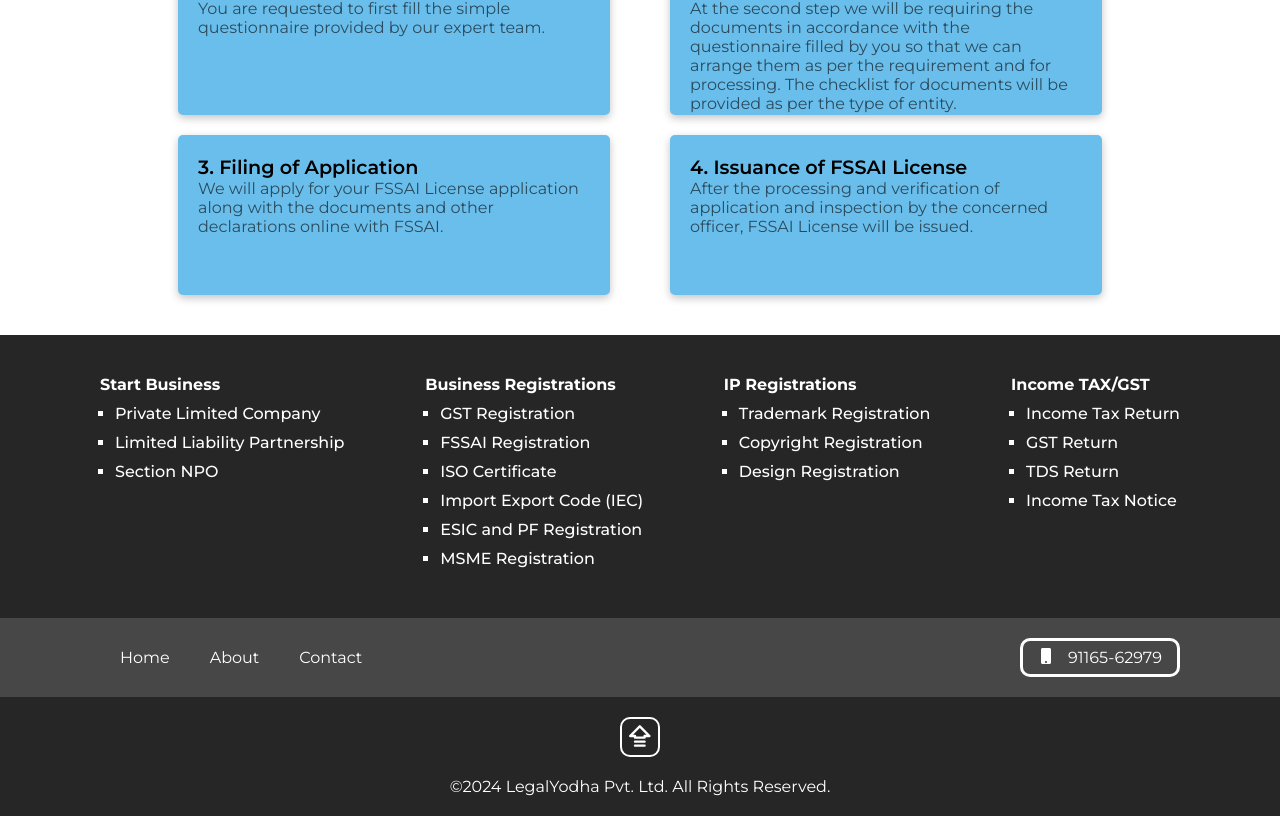
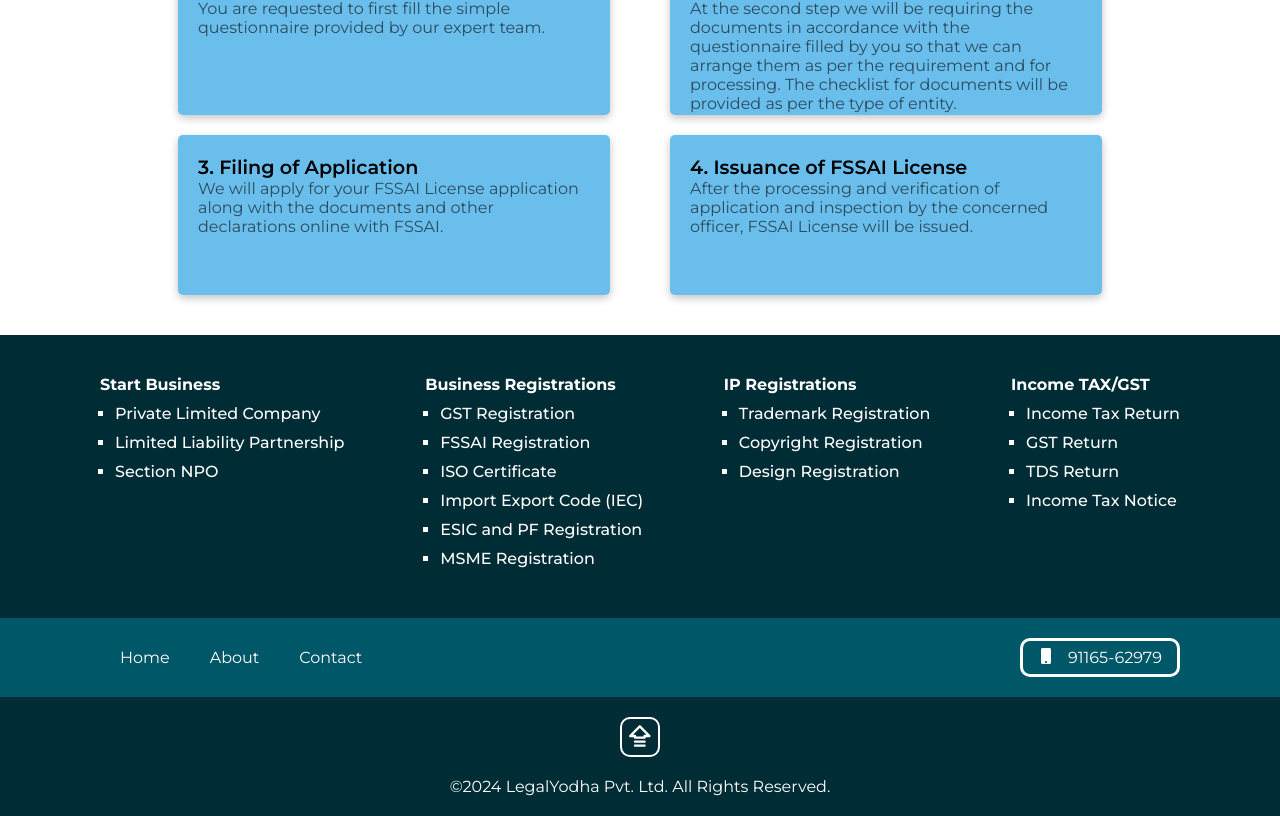
Before and after one commit to lakhan06/legalYodha, a React (Vite) app: page /FSSAI_Registration in a window 1280 px wide. Shown: the part 1075-1891 px from the top of the page. Built offline with nearby package versions, Linux system fonts and the light colour scheme.

Commit message:
color changed

```diff
--- a/src/components/footer/Footer.css
+++ b/src/components/footer/Footer.css
@@ -3,7 +3,7 @@
   flex-direction: column;
   justify-content: center;
   align-items: center;
-  background-color: #262626;
+  background-color: #002c35;
   color: white;
 }
 
@@ -40,7 +40,7 @@
   justify-content: space-between;
   align-items: center;
   width: 100vw;
-  background-color: #474747;
+  background-color: #005768;
   padding: 20px 100px;
 }
 
--- a/src/index.css
+++ b/src/index.css
@@ -13,8 +13,8 @@
   --Dark: black;
 
   /* Light theme color variables */
-  --lighter1: #a8fde1;
-  --light1: #7fffd4;
+  --lighter1: #59daf4;
+  --light1: #1cc7e9;
   --dark1: #03AED2;
   --darker1: #68D2E8;
 
```
